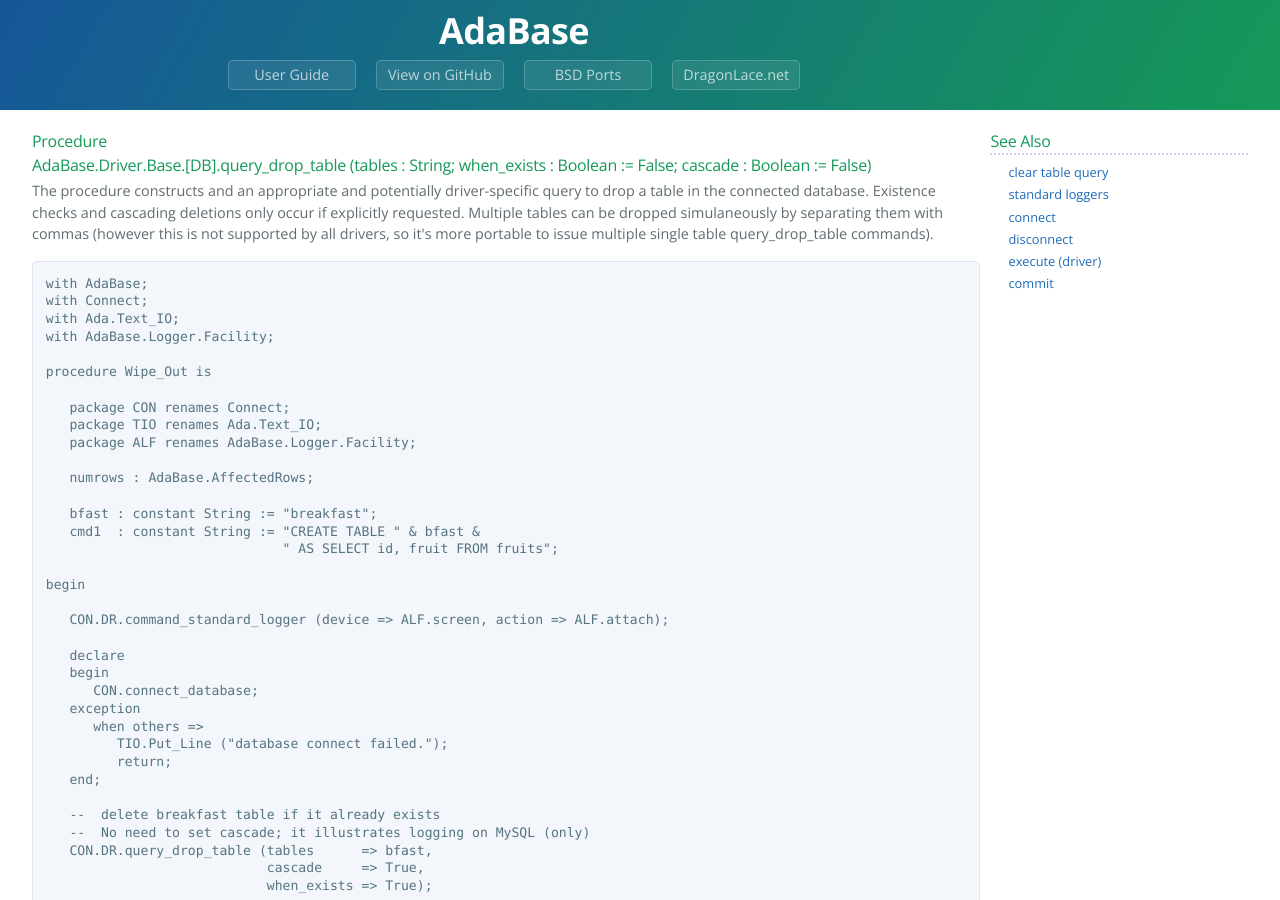
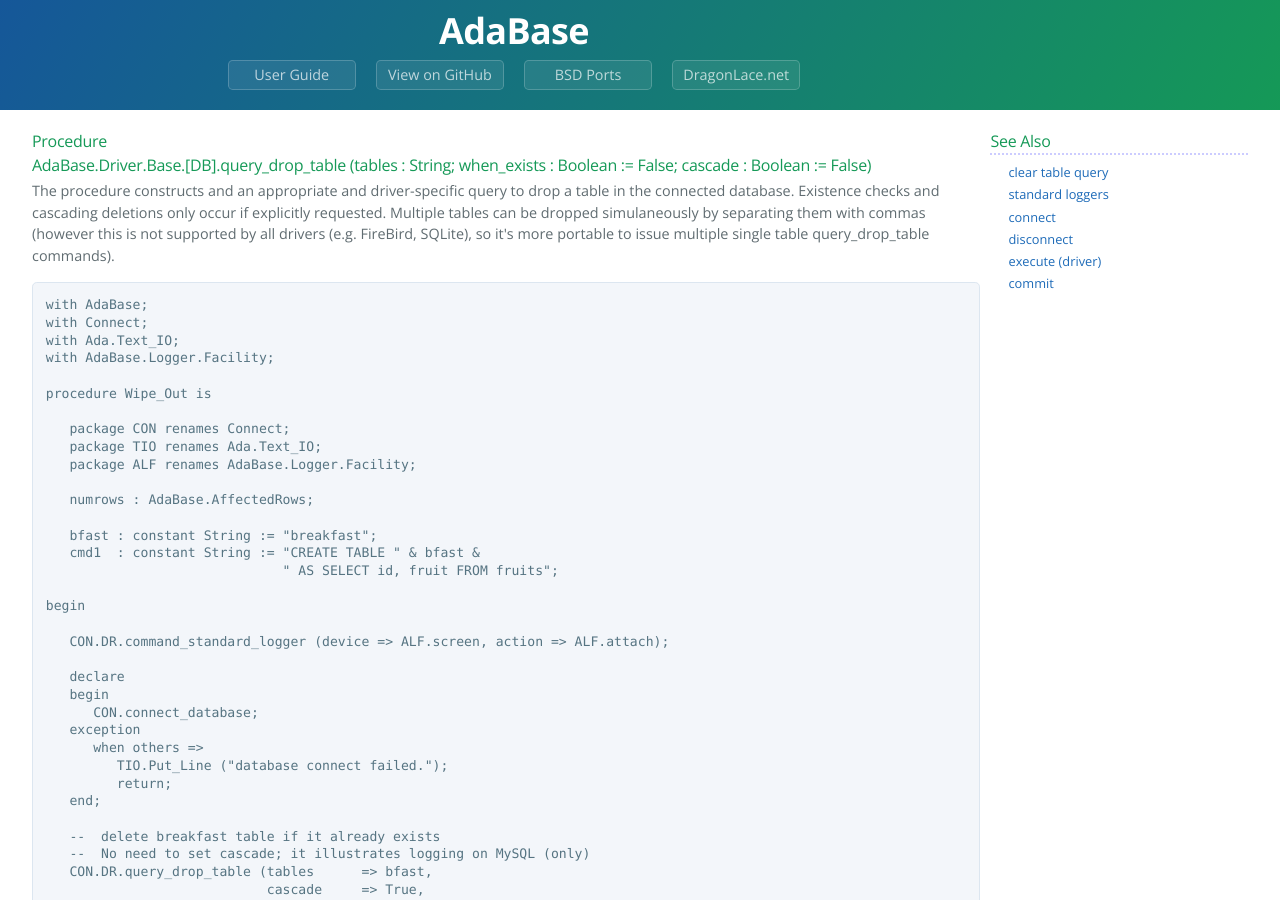
Before and after one commit to jrmarino/AdaBase, a Jekyll site: the page built from drop_table.md, in a window 1280 px wide and 900 px high. Built offline with Jekyll 4.4.1, drawn with Linux system fonts in a browser that asks for light colours.

```diff
--- a/drop_table.md
+++ b/drop_table.md
@@ -6,12 +6,12 @@
 <h3>Procedure<br/>
 AdaBase.Driver.Base.[DB].query_drop_table (tables : String;
 when_exists : Boolean := False; cascade : Boolean := False)</h3>
-<p>The procedure constructs and an appropriate and potentially driver-specific
+<p>The procedure constructs and an appropriate and driver-specific
 query to drop a table in the connected database. Existence checks and
 cascading deletions only occur if explicitly requested.  Multiple tables
 can be dropped simulaneously by separating them with commas (however this
-is not supported by all drivers, so it's more portable to issue multiple
-single table query_drop_table commands).</p>
+is not supported by all drivers (e.g. FireBird, SQLite), so it's more
+portable to issue multiple single table query_drop_table commands).</p>
 
 <pre class="code">
 with AdaBase;
```
Also changed, not shown: clear_table.md (added, +21 -0 lines).
